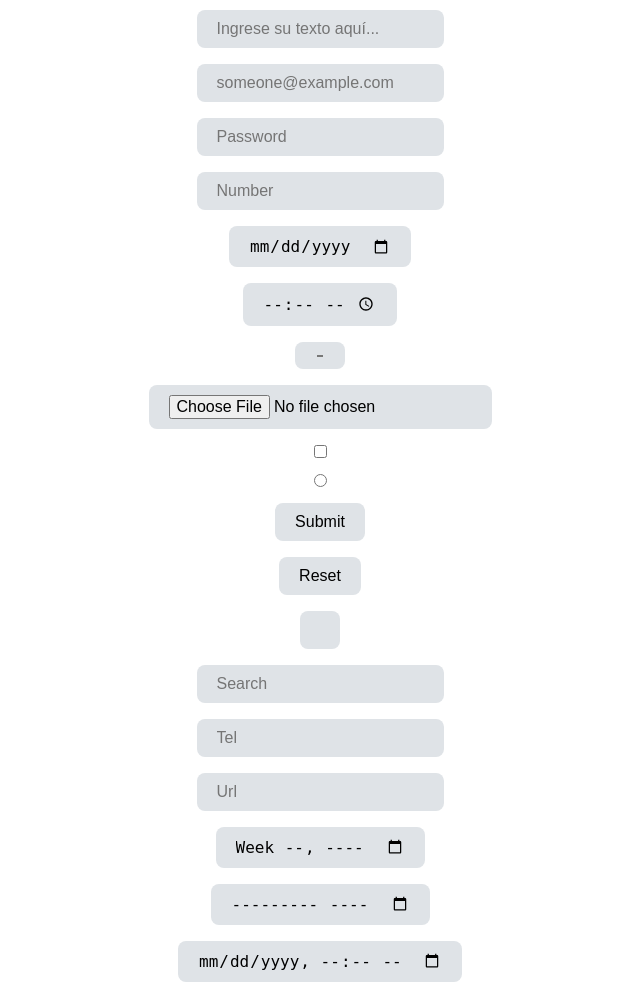
After one commit to Colegio-de-ingenieros/Proyect-Master, a PHP site: page /public/plantilla_inputs2.html in a window 1280 px wide. The commit adds this page. Shown: the whole page, without its empty margins (320-960 px from the left). Run offline with PHP 8.4, Linux system fonts and the light colour scheme.

Commit message:
Creacion de plantilla_inputs2

```diff
--- a/public/css/style.css
+++ b/public/css/style.css
@@ -40,6 +40,13 @@ body{
     background-color: var(--color-gray);
     padding: 0 16px;
 }
+
+.body2{
+    color: var(--color-black);
+    background-color: var(--color-white);
+    padding: 0 16px;
+}
+
 
 /* =================== ENCABEZADOS =================== */
 h1{
@@ -223,7 +230,20 @@ h6{
     display: flex;
     align-items: center;
     justify-content: center;
+}
 
+.input-format2{
+    color: var(--color-black);
+    background-color: var(--color-gray);
+    border-radius: var(--radius-2);
+    padding: 10px 20px;
+    border: none;
+    outline: none;
+
+    font-size: 1rem;
+    display: flex;
+    align-items: center;
+    justify-content: center;
 }
 
 .input-format:focus{
--- /dev/null
+++ b/public/plantilla_inputs2.html
@@ -0,0 +1,34 @@
+<!DOCTYPE html>
+<html lang="en">
+<head>
+    <meta charset="UTF-8">
+    <meta http-equiv="X-UA-Compatible" content="IE=edge">
+    <meta name="viewport" content="width=device-width, initial-scale=1.0">
+    <title>Document</title>
+    <link rel="stylesheet" href="./css/style.css">
+</head>
+<body class="body2">
+    <!-- Inputs -->
+    <div class="inputs">
+        <input type="text" class="input-format2"placeholder="Ingrese su texto aquí...">
+        <input type="email" class="input-format2" placeholder="someone@example.com">
+        <input type="password" class="input-format2"placeholder="Password">
+        <input type="number" class="input-format2" placeholder="Number">
+        <input type="date" class="input-format2" placeholder="Date">
+        <input type="time" class="input-format2" placeholder="Time">
+        <input type="color" class="input-format2" placeholder="Color">
+        <input type="file" class="input-format2" placeholder="File">
+        <input type="checkbox" class="checkbox-format2" placeholder="Checkbox">
+        <input type="radio" class="radio-button-format2" placeholder="Radio">
+        <input type="submit" class="input-format2" placeholder="Submit">
+        <input type="reset" class="input-format2" placeholder="Reset">
+        <input type="button" class="input-format2" placeholder="Button">
+        <input type="search" class="input-format2" placeholder="Search">
+        <input type="tel" class="input-format2" placeholder="Tel">
+        <input type="url" class="input-format2" placeholder="Url">
+        <input type="week" class="input-format2" placeholder="Week">
+        <input type="month" class="input-format2" placeholder="Month">
+        <input type="datetime-local" class="input-format2" placeholder="Datetime-local">
+    </div>
+</body>
+</html>
```
